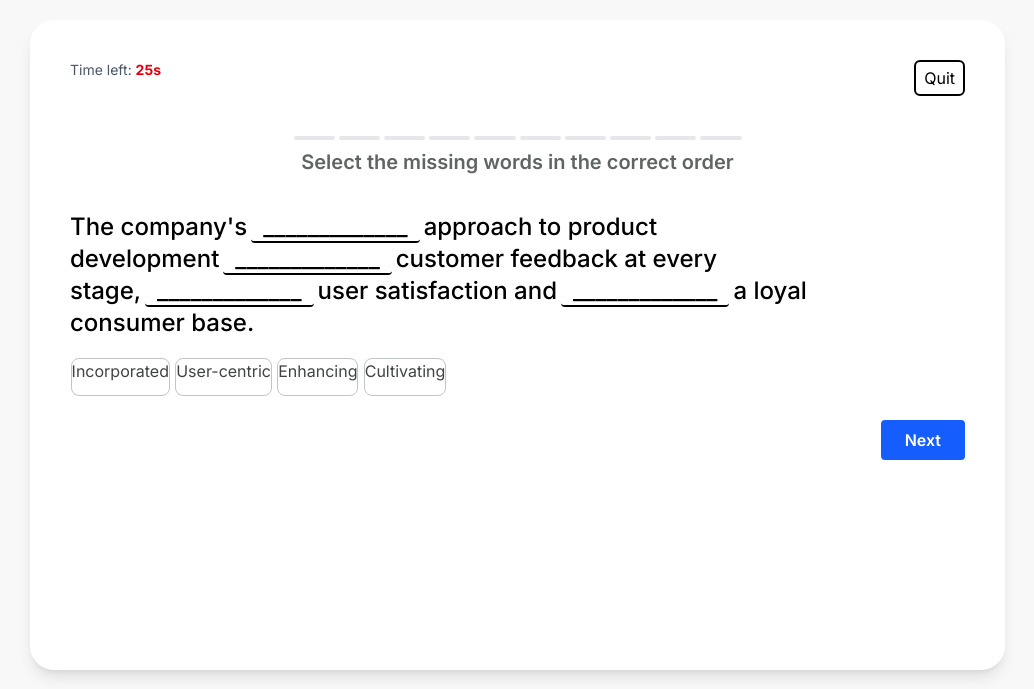
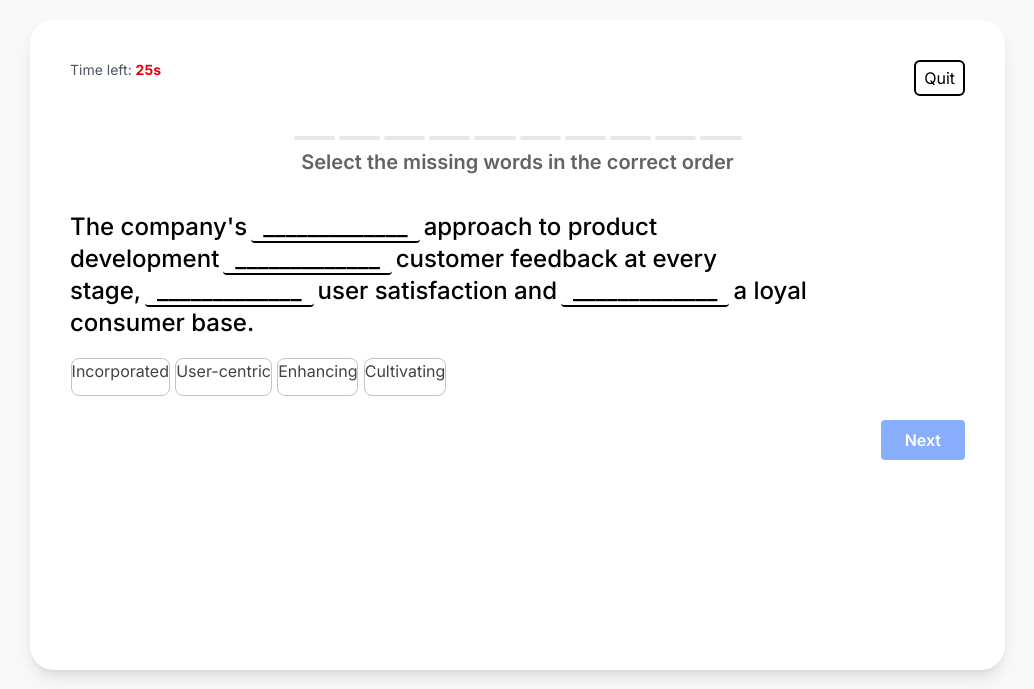
Before and after one commit to ravikantmahto2410/sentence-completion, a React (Vite) app: page / in a window 1280 px wide. Shown: the part 111-800 px from the top of the page, without its empty margins (166-1200 px from the left). Built offline with nearby package versions, Linux system fonts and the light colour scheme; data requests are answered from the project's data file.

Commit message:
Hide next button when Unanswered

```diff
--- a/src/App.jsx
+++ b/src/App.jsx
@@ -94,7 +94,7 @@ function App() {
                   selectedWords.filter(Boolean).length !== currentQuestion.correctAnswer.length
                 }
                 onClick={handleNext}
-                className="bg-blue-600 hover:bg-blue-700 text-white font-semibold px-6 py-2 rounded "
+                className="bg-blue-600 hover:bg-blue-700 text-white font-semibold px-6 py-2 rounded disabled:opacity-50 "
               >
                 Next
               </button>
```
